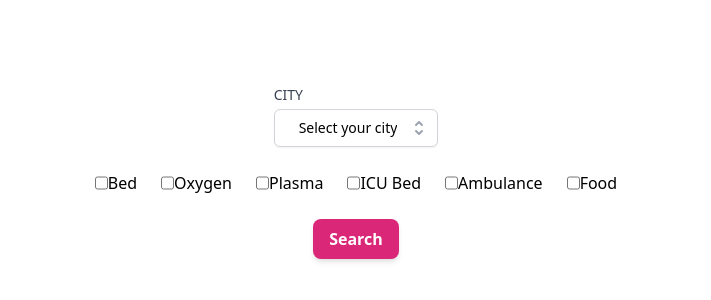
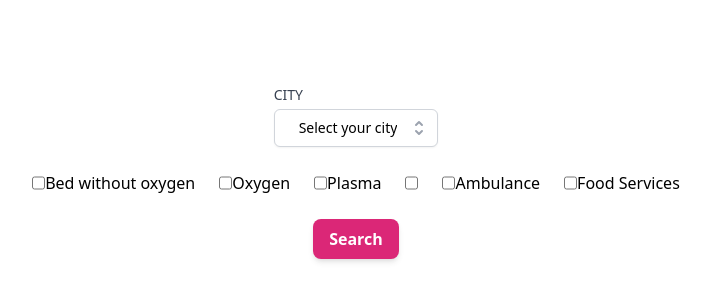
Before and after one commit to thefoodiecoder/covidsearch, a Next.js app: page / in a window 1280 px wide. Shown: the part 228-528 px from the top of the page, without its empty margins (284-995 px from the left). Built offline with nearby package versions, Linux system fonts and the light colour scheme.

Commit message:
add search options

```diff
--- a/constants/providings.js
+++ b/constants/providings.js
@@ -1,10 +1,11 @@
 const providings = {
-    BED: "Bed",
+    BED_WITH_OXYGEN: "Bed with oxygen",
+    BED: "Bed without oxygen",
     OXYGEN: "Oxygen",
     PLASMA: "Plasma",
     AMBULANCE: "Ambulance",
-    FOOD: "Food",
-    ICU_BED: "ICU Bed"
+    FOOD: "Food Services",
+    MEDICINE: "Medicines"
 };
 
 export default providings;
```
